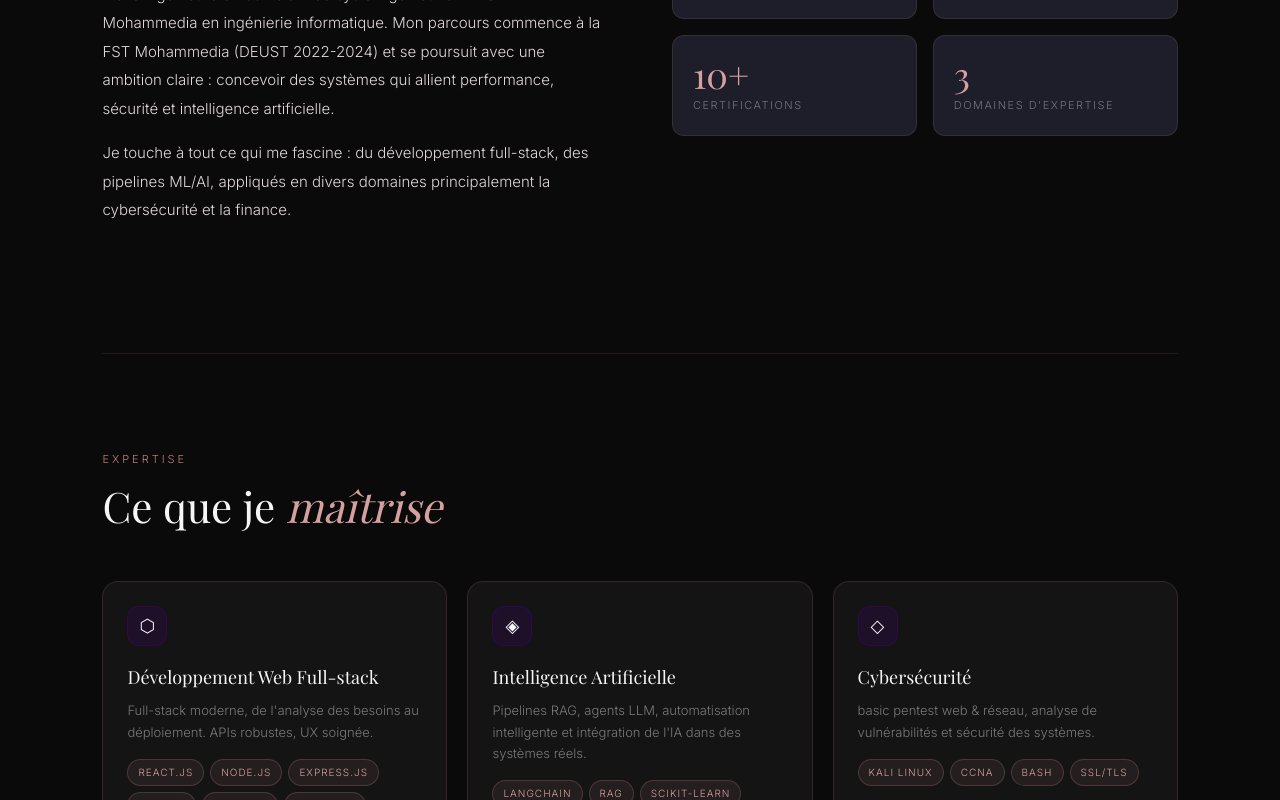
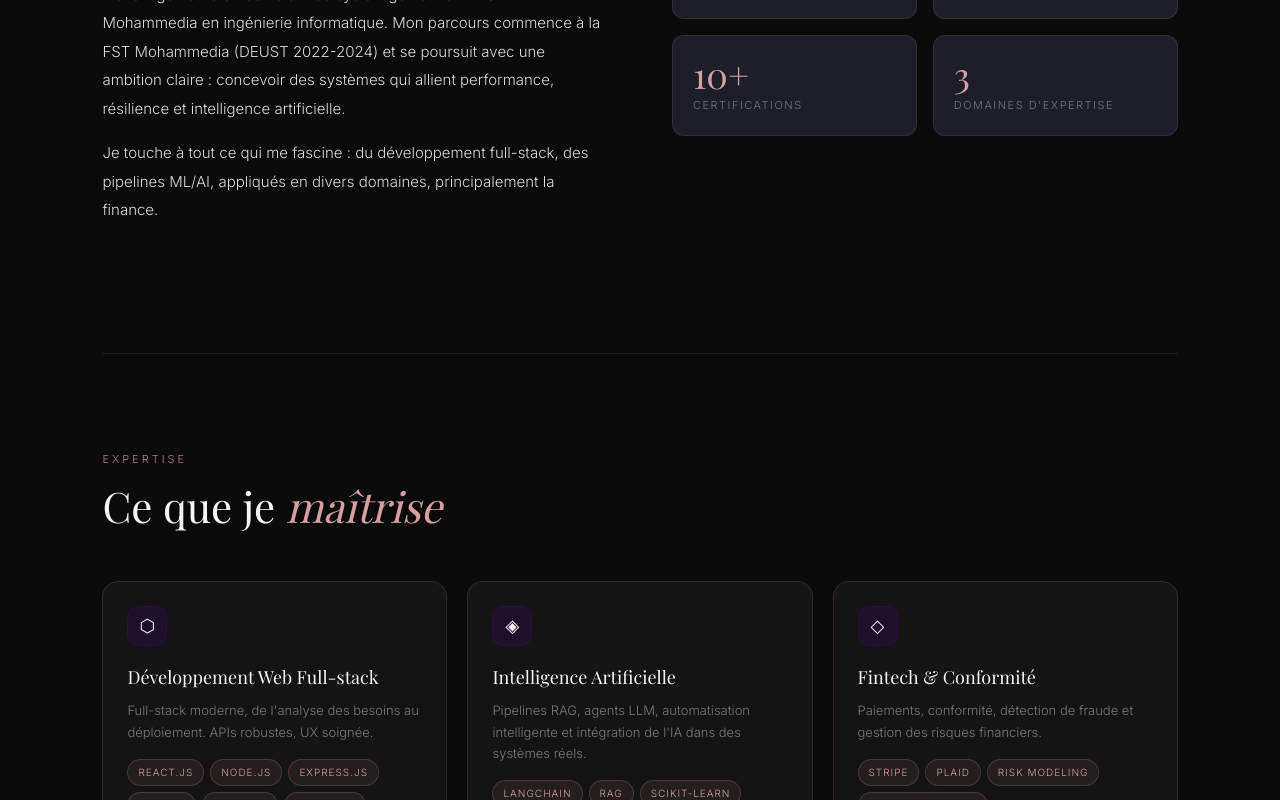
Before and after one commit to Samah-elqarnia/portfolio, a Next.js app: page / in a window 1280 px wide. Shown: the part 1100-1900 px from the top of the page. Built offline with nearby package versions, Linux system fonts and the light colour scheme; a web font is replaced by a local one.

Commit message:
adjustments

```diff
--- a/src/app/layout.tsx
+++ b/src/app/layout.tsx
@@ -1,15 +1,16 @@
 import type { Metadata } from 'next'
 import Script from 'next/script'
+import { LanguageProvider } from '@/context/LanguageContext'
 import './globals.css'
 
 export const metadata: Metadata = {
-  title: 'Samah EL QARNIA — Software Engineer & Cybersecurity',
+  title: 'Samah EL QARNIA — Software Engineer & Fintech',
   description:
-    'Portfolio de Samah EL QARNIA — Ingénieure en informatique spécialisée en Cybersécurité, développement Full Stack et Intelligence Artificielle. ENSET Mohammedia.',
+    'Portfolio de Samah EL QARNIA — Ingénieure en informatique orientée Fintech, développement Full Stack et Intelligence Artificielle. ENSET Mohammedia.',
   keywords: [
     'Samah EL QARNIA',
     'Software Engineer',
-    'Cybersecurity',
+    'Fintech',
     'Full Stack Developer',
     'React',
     'FastAPI',
@@ -20,7 +21,7 @@ export const metadata: Metadata = {
   authors: [{ name: 'Samah EL QARNIA', url: 'https://github.com/Samah-elqarnia' }],
   openGraph: {
     title: 'Samah EL QARNIA — Software Engineer',
-    description: 'Ingénieure informatique — Cybersécurité · Full Stack · IA',
+    description: 'Ingénieure informatique — Fintech · Full Stack · IA',
     type: 'website',
   },
 }
@@ -34,7 +35,7 @@ export default function RootLayout({
     <html lang="fr" className="grain-overlay">
       <body>
         <Script src="https://cdn.jsdelivr.net/npm/@emailjs/browser@4/dist/email.min.js" />
-        {children}
+        <LanguageProvider>{children}</LanguageProvider>
       </body>
     </html>
   )
--- a/src/components/sections/ProjectsSection.tsx
+++ b/src/components/sections/ProjectsSection.tsx
@@ -10,7 +10,7 @@ const categoryEmoji: Record<string, string> = {
   'IA · RAG': '🤖',
   'Web · Firebase': '🚗',
   'E-commerce · MERN': '🛒',
-  'Cybersécurité': '🔐',
+  'Fintech': '💳',
   'Desktop · Java': '🧠',
 }
 
--- a/src/data/portfolio.ts
+++ b/src/data/portfolio.ts
@@ -6,8 +6,6 @@ import topautoImg from './assets/topauto.png'
 import luxepediaImg from './assets/luxepedia.png'
 import techplaceImg from './assets/techplace.png'
 import securityImg from './assets/website.png'
-import wellnessImg from './assets/wellness.png'
-import mobileImg from './assets/mobile.png'
 import quantImg from './assets/quant.png'
 import newsImg from './assets/newsai.png'
 import FraudImg from './assets/fraud.png'
@@ -26,7 +24,7 @@ import derivatives from './assets/derivatives.png'
 import admin1 from './assets/admin1.png'
 import linux from './assets/linux.png'
 import blockchain from './assets/blockchain.png'
-import eth from './assets/hacking.png'
+// replaced hacking asset (cyber) usages with blockchain/fintech imagery
 import adminforti from './assets/adminforti.png'
 import advancedmcp from './assets/advancedmcp.png'
 import awsfound from './assets/awsfound.png'
@@ -36,8 +34,8 @@ import awssec from './assets/awssec.png'
 
 export const personalInfo = {
   name: 'Samah EL QARNIA',
-  title: 'Software Engineer · Cybersecurity Enthusiast',
-  tagline: 'Développement Full Stack, je bâtis des systèmes scalables et performants, propulsés par l intégration native de l Intelligence Artificielle et du Machine Learning.Ma force réside dans la fusion de l innovation et de la résilience : chaque solution est développée selon le paradigme du Security by Design, garantissant des produits numériques élégants, durablement protégés et capables de transformer des données complexes en leviers de croissance intelligents.',
+  title: 'Software Engineer · Fintech Enthusiast',
+  tagline: 'Développement Full Stack, je bâtis des systèmes scalables et performants, propulsés par l\'intégration native de l Intelligence Artificielle et du Machine Learning. Ma force réside dans la fusion de l\'innovation et de la résilience : chaque solution est développée selon le paradigme de Resilience by Design, garantissant des produits numériques élégants, robustes et capables de transformer des données complexes en leviers de croissance intelligents.',
   location: 'Mohammedia, Maroc',
   email: 'elqarniasamah@gmail.com',
   phone: '+212 770 619 376',
@@ -74,9 +72,9 @@ export const skills = [
   },
   {
     icon: '◇',
-    title: 'Cybersécurité',
-    desc: 'basic pentest web & réseau, analyse de vulnérabilités et sécurité des systèmes.',
-    tags: ['Kali Linux', 'CCNA', 'Bash', 'SSL/TLS'],
+    title: 'Fintech & Conformité',
+    desc: 'Paiements, conformité, détection de fraude et gestion des risques financiers.',
+    tags: ['Stripe', 'Plaid', 'Risk Modeling', 'Fraud Detection'],
   },
   {
     icon: '◻',
@@ -187,33 +185,13 @@ export const projects: Project[] = [
   },
   {
     id: 'security-scanner',
-    name: 'Website Security Scanner',
-    subtitle: 'Détection de Vulnérabilités',
-    desc: 'Analyse automatique de sites web à partir d\'une URL : ports ouverts, technologies, config HTTP/HTTPS, certificats SSL etc... Génère un rapport PDF synthétique téléchargeable.',
-    tags: ['Bash', 'React.js', 'Express.js', 'Node.js', 'PDF Generation'],
-    category: 'Cybersécurité',
+    name: 'Website Health Scanner',
+    subtitle: 'Monitoring & Diagnostics',
+    desc: 'Analyse automatique de sites web à partir d\'une URL : disponibilité, temps de réponse, configuration HTTP/HTTPS, certificats et performances. Génère un rapport PDF synthétique téléchargeable.',
+    tags: ['Bash', 'React.js', 'Express.js', 'Node.js', 'PDF Generation', 'Monitoring'],
+    category: 'Web',
     github: 'https://github.com/Samah-elqarnia',
     image: securityImg,
-  },
-  {
-    id: 'mental-wellness',
-    name: 'Mental Wellness',
-    subtitle: 'Application Desktop',
-    desc: 'Application desktop dédiée au bien-être mental. Suivi de l\'humeur, ressources personnalisées et outils d\'accompagnement pour une santé mentale au quotidien.',
-    tags: ['JavaFX', 'Java', 'MySQL'],
-    category: 'Desktop',
-    github: 'https://github.com/Samah-elqarnia',
-    image: wellnessImg,
-  },
-  {
-    id: 'animal-mobile',
-    name: 'application mobile pour gestion des animaux',
-    subtitle: 'Application mobile',
-    desc: 'Application mobile dédiée aux associations pour assurer le suivi centralisé, la gestion de santé et l\'automatisation des fiches d\'adoption des animaux.',
-    tags: ['React native', 'Node.js', 'Express.js', 'MongoDB'],
-    category: 'Mobile',
-    github: 'https://github.com/Samah-elqarnia',
-    image: mobileImg,
   }
 ]
 
@@ -280,7 +258,7 @@ export const certifications = [
   { name: 'introduction to mongodb', org: 'MongoDB', image: mongodb },
   { name: 'fortiOS administrator', org: 'fortinet', image: adminforti },
   { name: 'Blockchain fundamentals', org: 'fortinet', image: blockchain },
-  { name: 'Ethical Hacker', org: 'Cisco Network Academy', image: eth },
+  { name: 'Smart Contract Development', org: 'Online Course', image: blockchain },
   { name: 'Linux Unhatched & Essentials', org: 'Cisco Network Academy', image: linux },
   { name: 'CCNA', org: 'Cisco Network Academy', image: ccna },
   { name: 'System Administration 1', org: 'Red Hat Academy', image: admin1 },
--- a/src/data/translations.ts
+++ b/src/data/translations.ts
@@ -12,7 +12,7 @@ export const translations = {
     ],
     hero: {
       eyebrow: 'Ingénieure Informatique · Mohammedia, Maroc',
-      tagline: 'Experte en développement web  Full Stack, systémes intelligents et securisées par intégration de l\'IA et des modéles ML ',
+      tagline: 'Experte en développement web Full Stack, systèmes intelligents et robustes par intégration de l\'IA et des modèles ML',
       contact: 'Me contacter ↗',
       github: 'GitHub ↗',
       scrollHint: 'Scroll pour explorer',
@@ -22,9 +22,9 @@ export const translations = {
       title: 'Ingénieure,',
       italic: 'curieuse, construite pour résoudre',
       paragraph1:
-        "Élève ingénieure en 3ème année cycle ingénieur à l'ENSET Mohammedia en ingénierie informatique. Mon parcours commence à la FST Mohammedia (DEUST 2022-2024) et se poursuit avec une ambition claire : concevoir des systèmes qui allient performance, sécurité et intelligence artificielle.",
+        "Élève ingénieure en 3ème année cycle ingénieur à l'ENSET Mohammedia en ingénierie informatique. Mon parcours commence à la FST Mohammedia (DEUST 2022-2024) et se poursuit avec une ambition claire : concevoir des systèmes qui allient performance, résilience et intelligence artificielle.",
       paragraph2:
-        'Je touche à tout ce qui me fascine : du développement full-stack, des pipelines ML/AI, appliqués en divers domaines principalement la cybersécurité et la finance.',
+        'Je touche à tout ce qui me fascine : du développement full-stack, des pipelines ML/AI, appliqués en divers domaines, principalement la finance.',
     },
     skills: {
       label: 'Expertise',
@@ -92,7 +92,7 @@ export const translations = {
     ],
     hero: {
       eyebrow: 'Computer Science Engineer · Mohammedia, Morocco',
-      tagline: 'Full Stack, Cybersecurity and AI specialist building secure, scalable digital products.',
+      tagline: 'Full Stack, Fintech and AI specialist building robust, scalable digital products.',
       contact: 'Contact me ↗',
       github: 'GitHub ↗',
       scrollHint: 'Scroll to explore',
@@ -102,9 +102,9 @@ export const translations = {
       title: 'Engineer,',
       italic: 'curious, built to solve',
       paragraph1:
-        'Second-year engineering student at ENSET Mohammedia, specializing in Computer Science Engineering: Cybersecurity and Digital Trust. My journey began at FST Mohammedia (DEUST 2022-2024) and continues with a clear mission: to design systems that combine performance, security, and artificial intelligence.',
+        'Third-year engineering student at ENSET Mohammedia, specializing in Computer Science Engineering: Fintech and Digital Finance. My journey began at FST Mohammedia (DEUST 2022-2024) and continues with a clear mission: to design systems that combine performance, resilience, and artificial intelligence.',
       paragraph2:
-        'I explore everything that fascinates me: full-stack development, ML/AI pipelines, applied across cybersecurity and finance domains.',
+        'I explore everything that fascinates me: full-stack development, ML/AI pipelines, applied across fintech and finance domains.',
     },
     skills: {
       label: 'Expertise',
```
